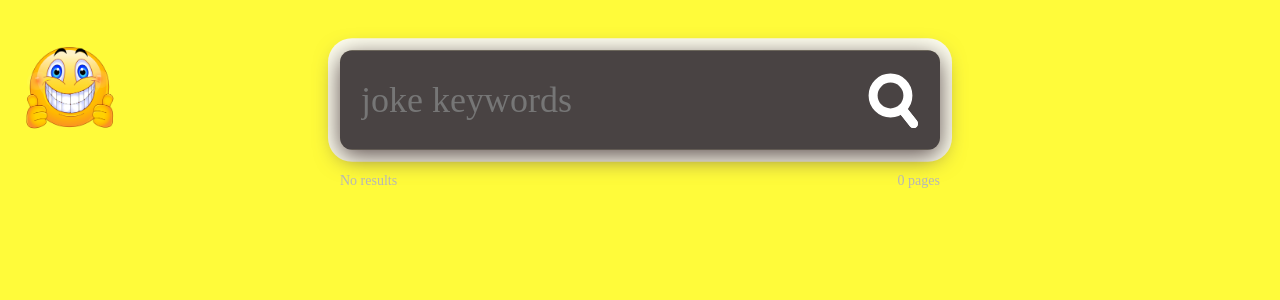
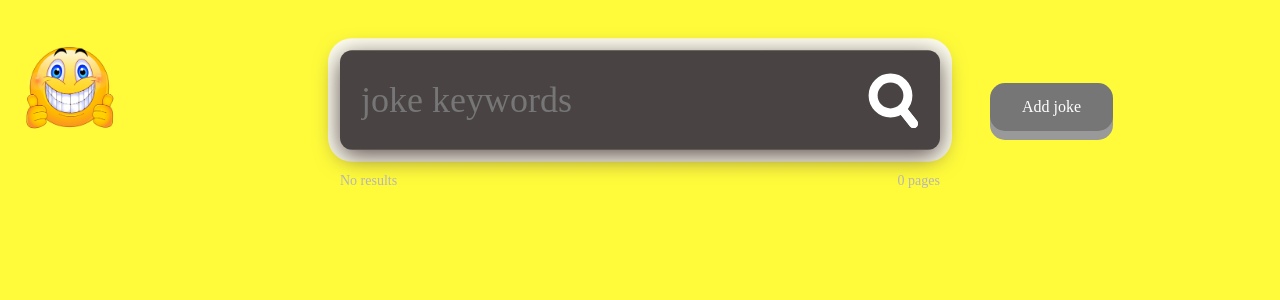
Before and after one commit to yuloskov/anecdoter, a Flask app: page /get_joke in a window 1280 px wide. Shown: the top 300 px of the page. Run offline with Flask 2, Linux system fonts and the light colour scheme; data that the repository does not hold is empty.

Commit message:
Add joke submission

```diff
--- a/nginx/static/css/main.css
+++ b/nginx/static/css/main.css
@@ -223,3 +223,39 @@ img {
     height: 100%;
     object-fit: contain;
 }
+
+.add_joke {
+    position: absolute;
+    margin-left: 850px;
+    text-align: right;
+}
+
+.add_joke_btn {
+    cursor: pointer;
+    outline: none;
+    border-radius: 15px;
+    box-shadow: 0 9px #999;
+
+    background-color: #767676;
+    border: none;
+    color: white;
+    padding: 15px 32px;
+    text-align: center;
+    text-decoration: none;
+    display: inline-block;
+    font-size: 16px;
+
+    -webkit-appearance: button;
+    -moz-appearance: button;
+    appearance: button;
+}
+
+add_joke_btn:hover {
+    background-color: #3e3e3e
+}
+
+.add_joke_btn:active {
+    background-color: #767676;
+    box-shadow: 0 5px #666;
+    transform: translateY(4px);
+}
--- a/web/application/main.py
+++ b/web/application/main.py
@@ -23,7 +23,8 @@ def hello():
 def search_joke(keywords, page):
     page_size = 10
     offset = page * page_size
-    res = list(jokes.find({"$text": {"$search": keywords}}).skip(offset).limit(page_size + 1))
+    res = list(jokes.find({"$text": {"$search": keywords}}).skip(offset).limit(
+        page_size + 1))
     return res[:-1], len(res) > page_size
 
 
@@ -42,5 +43,28 @@ def get_joke():
     )
 
 
+@app.route('/add_joke', methods=['GET', 'POST'])
+def add_joke():
+    if request.method == 'POST':
+        joke_text = request.form['user_joke']
+        jokes.insert_one({'joke': joke_text})
+        return render_template(
+            'main.html',
+            no_searches=True,
+        )
+
+    return render_template(
+        'add_joke.html'
+    )
+
+
+@app.route('/submit_joke', methods=['POST'])
+def submit_joke():
+    return render_template(
+        'main.html',
+        no_searches=True,
+    )
+
+
 if __name__ == '__main__':
     app.run(host='0.0.0.0')
--- a/web/application/templates/main.html
+++ b/web/application/templates/main.html
@@ -10,9 +10,11 @@
 
 <body>
 <div>
+  <a href="/">
     <div class="rjaka">
       <img src="/static/img/rjekich.png">
     </div>
+  </a>
   <div class="search">
     <div id="cover">
       <form method="get" action="{{url_for('get_joke')}}">
@@ -26,6 +28,9 @@
           </div>
         </div>
       </form>
+    </div>
+    <div class="add_joke">
+      <a href="/add_joke" class="add_joke_btn">Add joke</a>
     </div>
     <div class="search_results_info">
       <div class="num_of_results">
```
Also changed, not shown: web/application/templates/add_joke.html (added, +30 -0 lines). Lines whose indentation alone changed are shown as unchanged.
